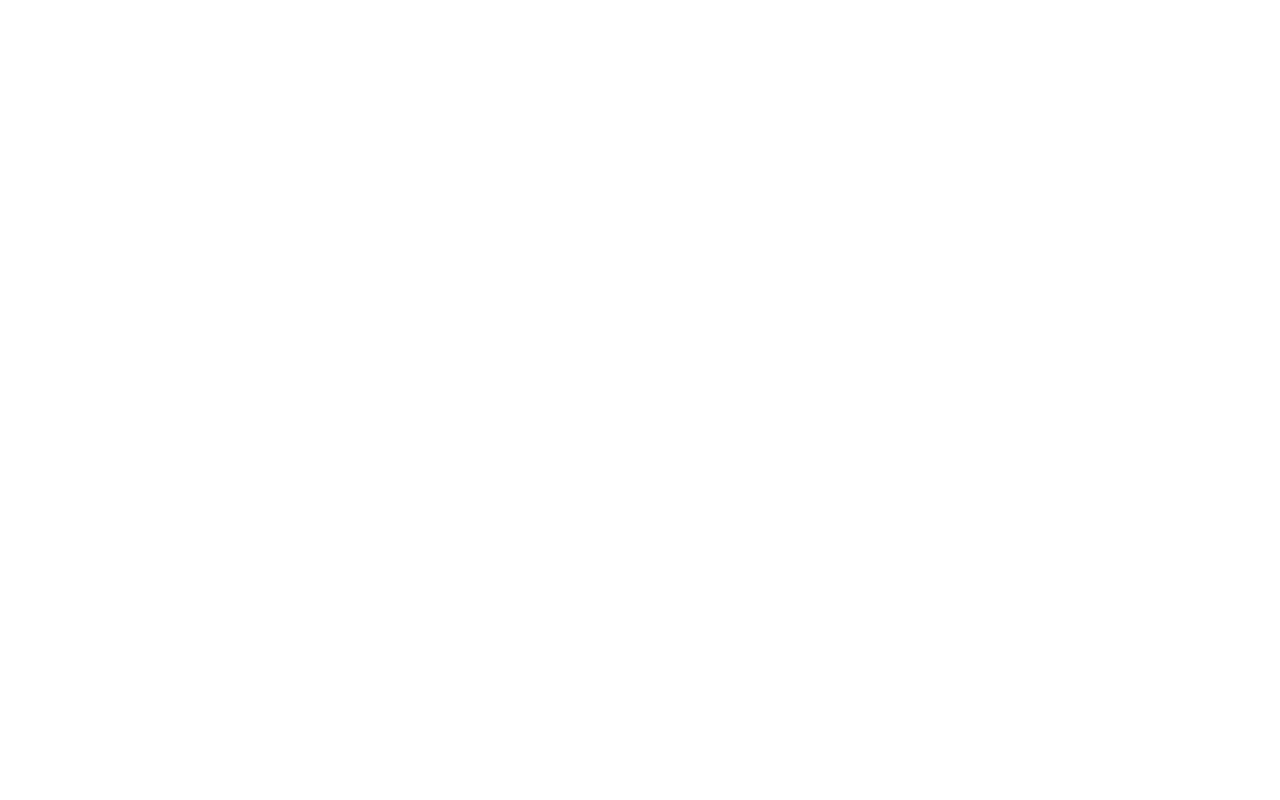
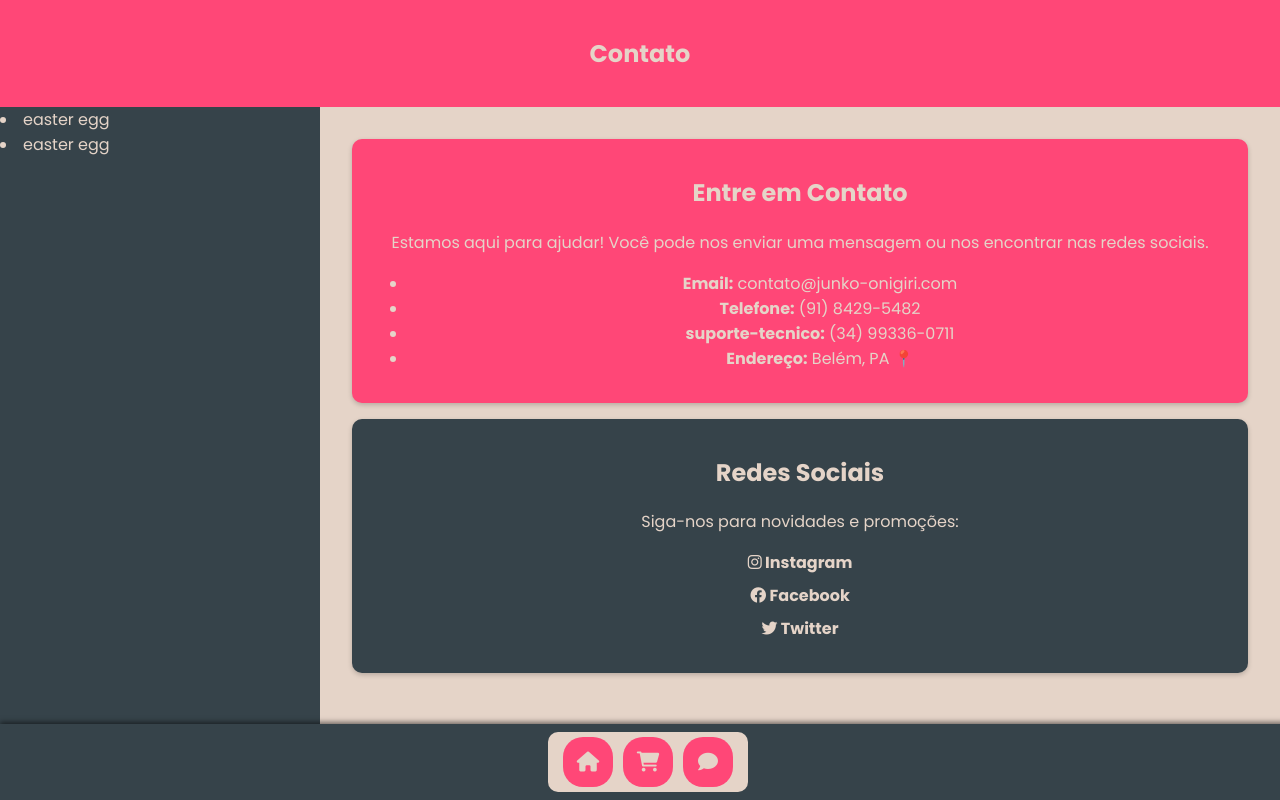
Before and after one commit to Laterwhisper324/junko-onigiri-mobile, a plain HTML site: page anothes_pages/contato.html in a window 1280 px wide. Drawn offline with Linux system fonts and the light colour scheme.

Commit message:
verção 1.0.6

```diff
--- a/anothes_pages/contato.html
+++ b/anothes_pages/contato.html
@@ -0,0 +1,47 @@
+<!DOCTYPE html>
+<html lang="en">
+<head>
+    <meta charset="UTF-8">
+    <meta name="viewport" content="width=device-width, initial-scale=1.0">
+    <title>Contato - Junko-Onigiri</title>
+    <link rel="stylesheet" href="../index_style.css">
+    <link rel="stylesheet" href="contato_style.css">
+    <link href="https://fonts.googleapis.com/css2?family=Poppins:wght@400;700&family=Roboto:wght@400;700&display=swap" rel="stylesheet">
+    <link rel="stylesheet" href="https://cdnjs.cloudflare.com/ajax/libs/font-awesome/6.0.0/css/all.min.css"> <!-- Font Awesome -->
+</head>
+<body>
+    <div id="head"><h2>Contato</h2></div>
+    <div id="side">
+        <div id="buttons">
+            <a href="../index.html" class="btns"><i class="fas fa-home"></i></a>
+            <a href="carrinho.html" class="btns"><i class="fas fa-shopping-cart"></i></a>
+            <a href="contato.html" class="btns"><i class="fas fa-comment"></i></a>
+        </div>
+    </div>
+    <div id="cont">
+        <div class="section" id="contact-info">
+            <h2>Entre em Contato</h2>
+            <p>Estamos aqui para ajudar! Você pode nos enviar uma mensagem ou nos encontrar nas redes sociais.</p>
+            <ul>
+                <li><strong>Email:</strong> contato@junko-onigiri.com</li>
+                <li><strong>Telefone:</strong> (91) 8429-5482</li>
+                <li><strong>suporte-tecnico:</strong> (34) 99336-0711</li>
+                <li><strong>Endereço:</strong> Belém, PA 📍</li>
+            </ul>
+        </div>
+        <div class="section" id="social-media">
+            <h2>Redes Sociais</h2>
+            <p>Siga-nos para novidades e promoções:</p>
+            <ul>
+                <li><a href="https://www.instagram.com/junkonigiris" target="_blank"><i class="fab fa-instagram"></i> Instagram</a></li>
+                <li><a href="https://www.facebook.com/junko-onigiri" target="_blank"><i class="fab fa-facebook"></i> Facebook</a></li>
+                <li><a href="https://twitter.com/junko-onigiri" target="_blank"><i class="fab fa-twitter"></i> Twitter</a></li>
+            </ul>
+        </div>
+    </div>
+    <div>
+        <li>easter egg</li>
+        <li>easter egg</li>
+    </div>
+</body>
+</html>
--- a/anothes_pages/contato_style.css
+++ b/anothes_pages/contato_style.css
@@ -0,0 +1,50 @@
+/* Estilo para o conteúdo */
+#cont {
+    grid-area: cont;
+    background-color: #E5D4C8; /* Cor clara */
+    padding: 1rem;
+    color: #36434A; /* Cor do texto */
+    font-weight: 400;
+}
+
+/* Estilo para as seções */
+.section {
+    margin: 1rem;
+    padding: 1rem;
+    border-radius: 10px;
+    box-shadow: 0 2px 5px rgba(0, 0, 0, 0.2); /* Adiciona sombra */
+}
+
+/* Estilo para a seção de informações de contato */
+#contact-info {
+    background-color: #FF4777; /* Cor de destaque */
+    color: #E5D4C8; /* Cor do texto */
+    text-align: center;
+}
+
+/* Estilo para a seção de redes sociais */
+#social-media {
+    background-color: #36434A; /* Cor escura */
+    color: #E5D4C8; /* Cor do texto */
+    text-align: center;
+}
+
+#social-media ul {
+    list-style: none;
+    padding: 0;
+}
+
+#social-media li {
+    margin: 0.5rem 0;
+}
+
+#social-media a {
+    color: #E5D4C8;
+    text-decoration: none;
+    font-weight: bold;
+    transition: color 0.3s;
+}
+
+#social-media a:hover {
+    color: #FF4777; /* Cor ao passar o mouse */
+}
```
Also changed, not shown: anothes_pages/carrinho.js (+9 -2 lines), index.html (+4 -0 lines).
